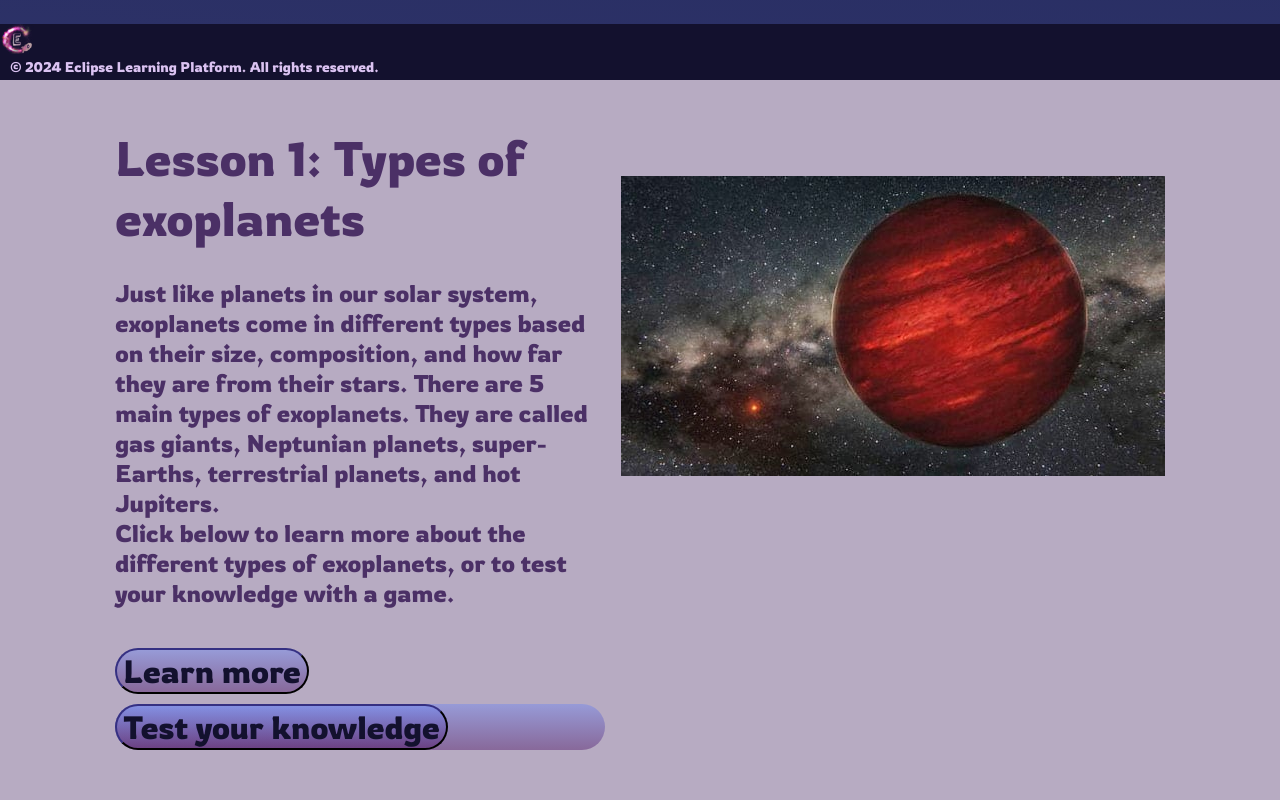
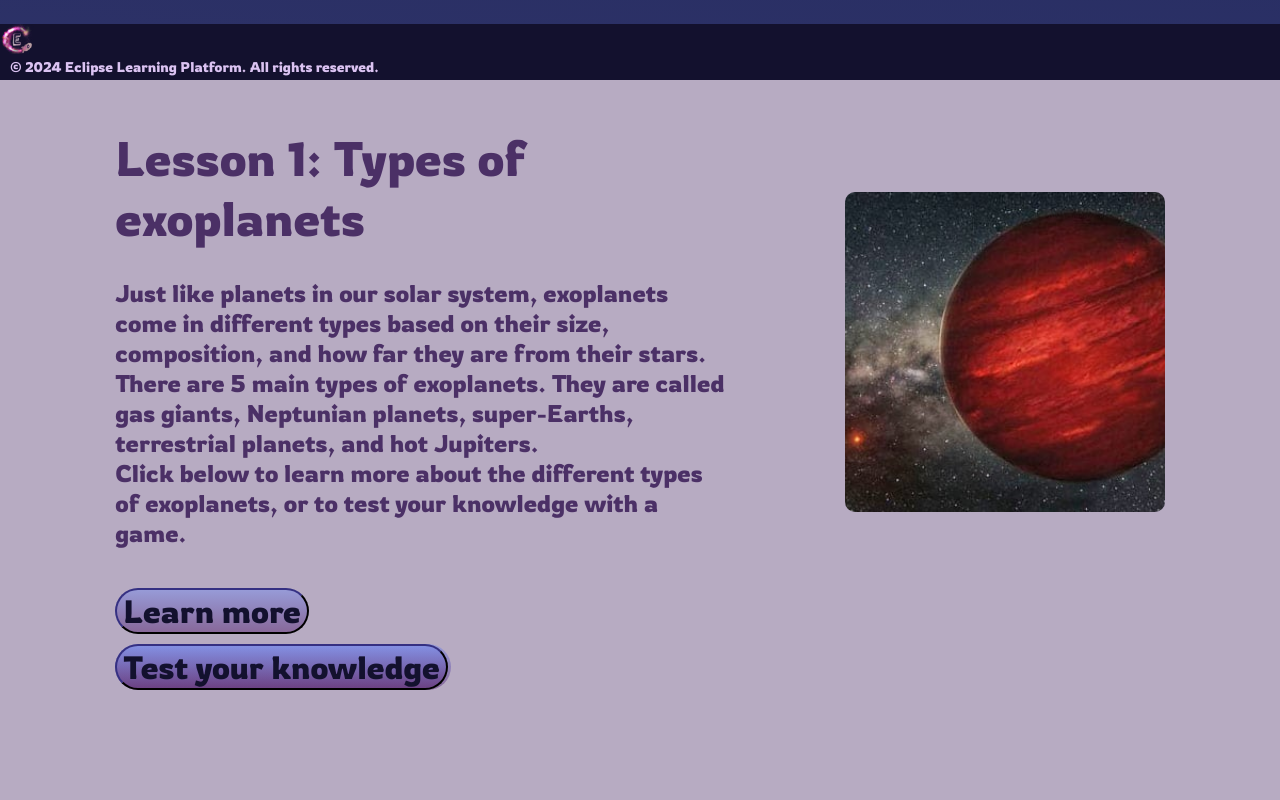
Before and after one commit to obymael/exoplanet.exe, a Vue app in the folder EXOPLANET.EXE/: page /IntermediateLessons in a window 1280 px wide. Shown: the part 720-1520 px from the top of the page. Built offline with nearby package versions, Linux system fonts and the light colour scheme.

Commit message:
#15 Add some styling and reponsiveness to intermediate list of lessons view

```diff
--- a/EXOPLANET.EXE/src/views/IntermediateLessons.vue
+++ b/EXOPLANET.EXE/src/views/IntermediateLessons.vue
@@ -287,16 +287,29 @@ font-size: 3rem;
     max-width: 60%;
     padding-right: 1rem;
 }
+.lesson-image{
+    margin-top: 4rem;
+    width: 20rem;
+    height: 20rem;
+    overflow: hidden;
+    border-radius: 10px;
+    border-color:rgba(0, 0, 0, 0.5);
+    display: flex;
+    justify-content: center;
+    align-items: center;
+}
 .lesson-image img {
-    padding-top: 3rem;
-    min-height: 50%;
-    max-height: 70%;
-    height: auto;
-    border-radius: 8pm;
+    width: 100%;
+    height: 100%;
+    object-fit: cover;
 }
 .buttons {
     padding-top: 10px;
     padding-bottom: 10px;
+    display: flex;
+    flex-direction: row;
+    gap: 1rem;
+    justify-content: flex-start;
 }
 .button {
     background: linear-gradient(rgba(103, 130, 247, 0.4), rgba(65, 5, 94, 0.4));
@@ -304,6 +317,7 @@ font-size: 3rem;
     border-color: #13112E;
     font-size: 2rem;
     border-radius: 25px;
+    max-width: 21rem;
 }
 .button:hover {
     background-color: #b7abc2;
@@ -312,6 +326,9 @@ font-size: 3rem;
 }
 
 @media (max-width: 768px) { /* for small screens */
+    .planet-1-image, .planet-2-image {
+      display: none;
+    }
     .lesson-container {
         flex-direction: column;
         text-align: center;
@@ -320,9 +337,11 @@ font-size: 3rem;
         max-width: 100%;
         padding-right: 0;
     }
-    .lesson-image img {
-        max-width: 80%;
-        margin-top: 1rem;
+    .lesson-image {
+      display: none;
+    }
+    .buttons {
+      justify-content: center;
     }
 }
 
```
